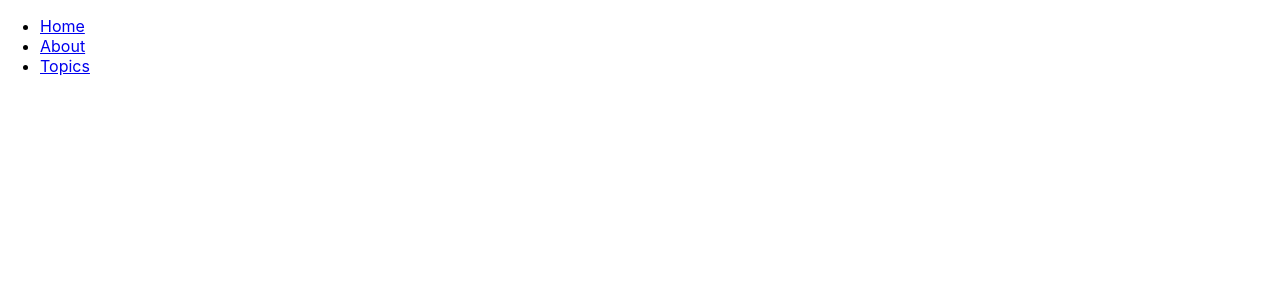
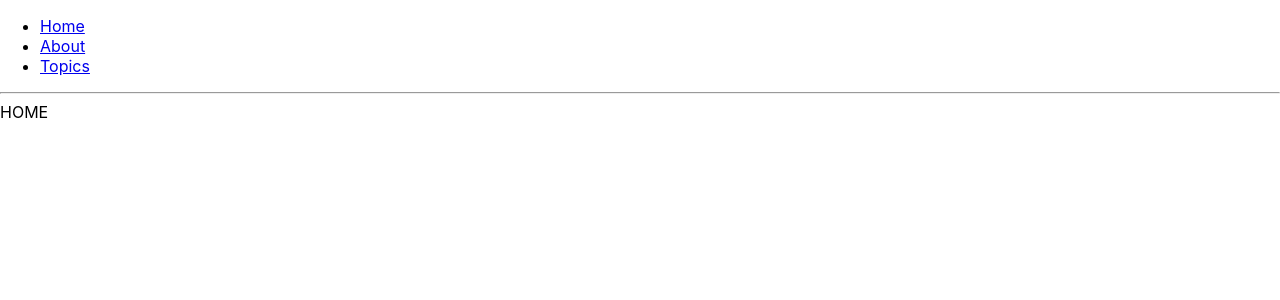
Before and after one commit to adrianshep/react-bootcamp, a React (Create React App) app in the folder intro/: page / in a window 1280 px wide. Shown: the top 300 px of the page. Built offline with nearby package versions, Linux system fonts and the light colour scheme.

Commit message:
created Route paths

```diff
--- a/intro/src/components/App.js
+++ b/intro/src/components/App.js
@@ -18,6 +18,12 @@ class App extends Component {
             <li><Link to='/about'>About</Link></li>
             <li><Link to='/topics'>Topics</Link></li>
           </ul>
+
+          <hr />
+
+          <Route path='/' component={Home} />
+          <Route path='/about' component={About} />
+          <Route path='/topics' component={Topics} />
         </div>
       </BrowserRouter>
     )
```
